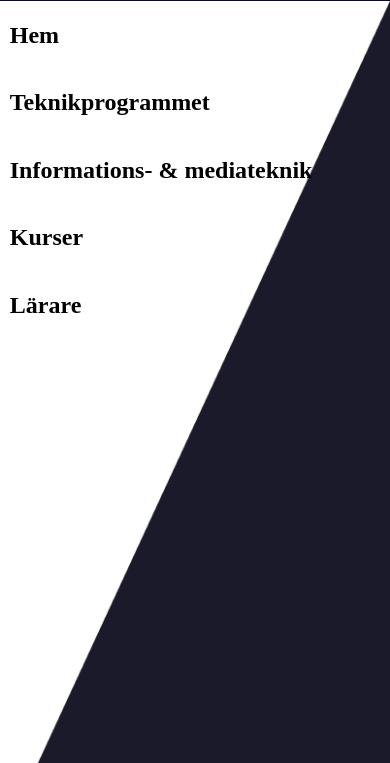
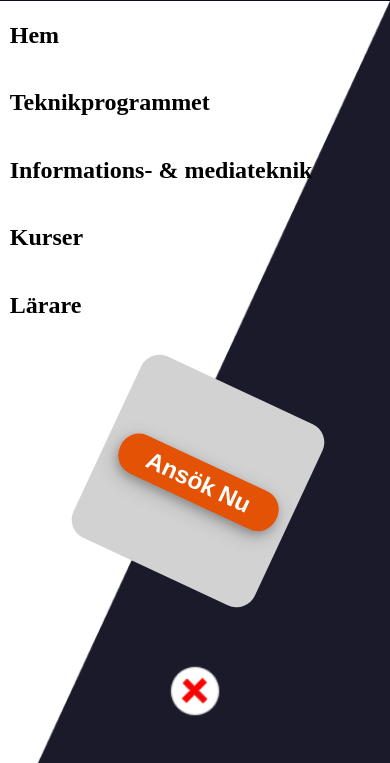
Before and after one commit to MrRobot9111/INF-website, a plain HTML site: page Inriktning.html in a window 390 px wide. Shown: the part 81-844 px from the top of the page. Drawn offline with Linux system fonts and the light colour scheme.

Commit message:
Added exit-icon and cta

```diff
--- a/Css/global-styling.css
+++ b/Css/global-styling.css
@@ -196,4 +196,6 @@ h2{
         color: white;
     }
 
+
+
 }
--- a/Css/navigation-style.css
+++ b/Css/navigation-style.css
@@ -118,6 +118,34 @@ nav a:hover::after {
         z-index: 11; /* Ensure links stay above everything */
     }
 
+    .grey-box {
+        background-color: var(--website-grey);
+        width: 200px;
+        height: 200px;
+        z-index: 10000;
+        position: absolute;
+        top: 45%;                  /* Move 50% down from the top of the screen */
+        left: 25%;                 /* Move 50% from the left of the screen */
+        transform: rotate(25deg);
+        border-radius: 20px;
+    }
+
+    #cta-button {
+        position: relative;        /* Position relative to its normal flow */
+        top: 40%;                  /* Move 50% down from its container */
+        left: 7.5%;                 /* Move 50% right from its container */
+        font-size: var(--nav_size);
+    }
+
+    .exit-icon {
+        width: 70px;
+        position: absolute;
+        bottom: 10%;
+        left: 50%;
+        transform: translate(-50%, -50%); /* Adjust for the element's size to center exactly */
+        z-index: 10000;
+    }
+
     .nav-dropdown-links a:hover {
         color: var(--orange);
     }
--- a/Inriktning.html
+++ b/Inriktning.html
@@ -26,6 +26,8 @@
 
       <!-- Mobile navigation - set the bodies overflow to hidden when dropdown comes down -->
        <div class="nav-dropdown">
+         <div class="grey-box"><button id="cta-button">Ansök Nu</button></div>
+         <img class="exit-icon" src="Images/Icons/exit-icon.png">
          <img id="nav-blue-triangle" src="Images/Nav-Mobile-dropdown-background.png">
          <div class="nav-dropdown-links">
             <a href="">Hem</a>
@@ -34,6 +36,7 @@
             <a href="">Kurser</a>
             <a href="">Lärare</a>
          </div>
+
        </div>
 
 
```
